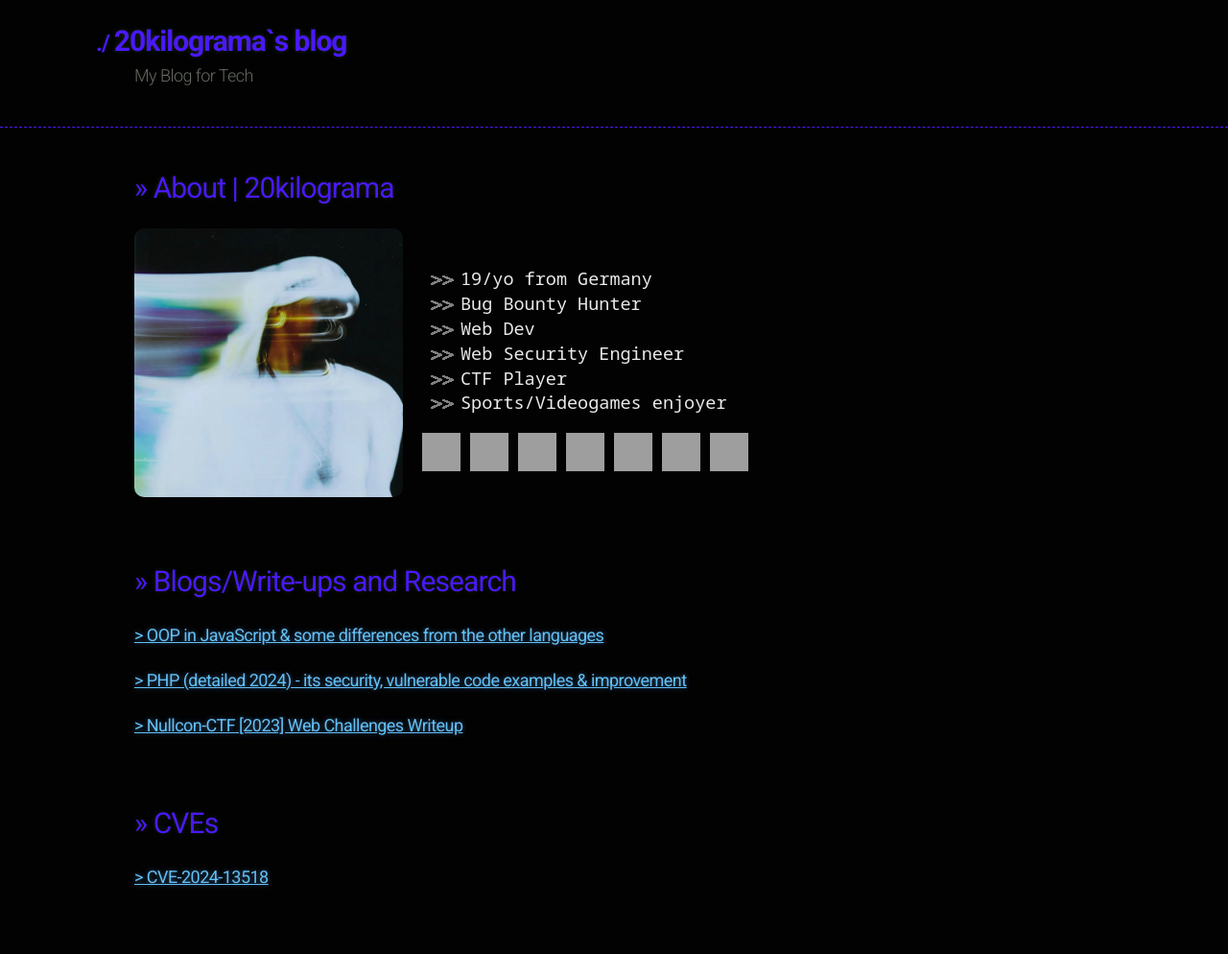
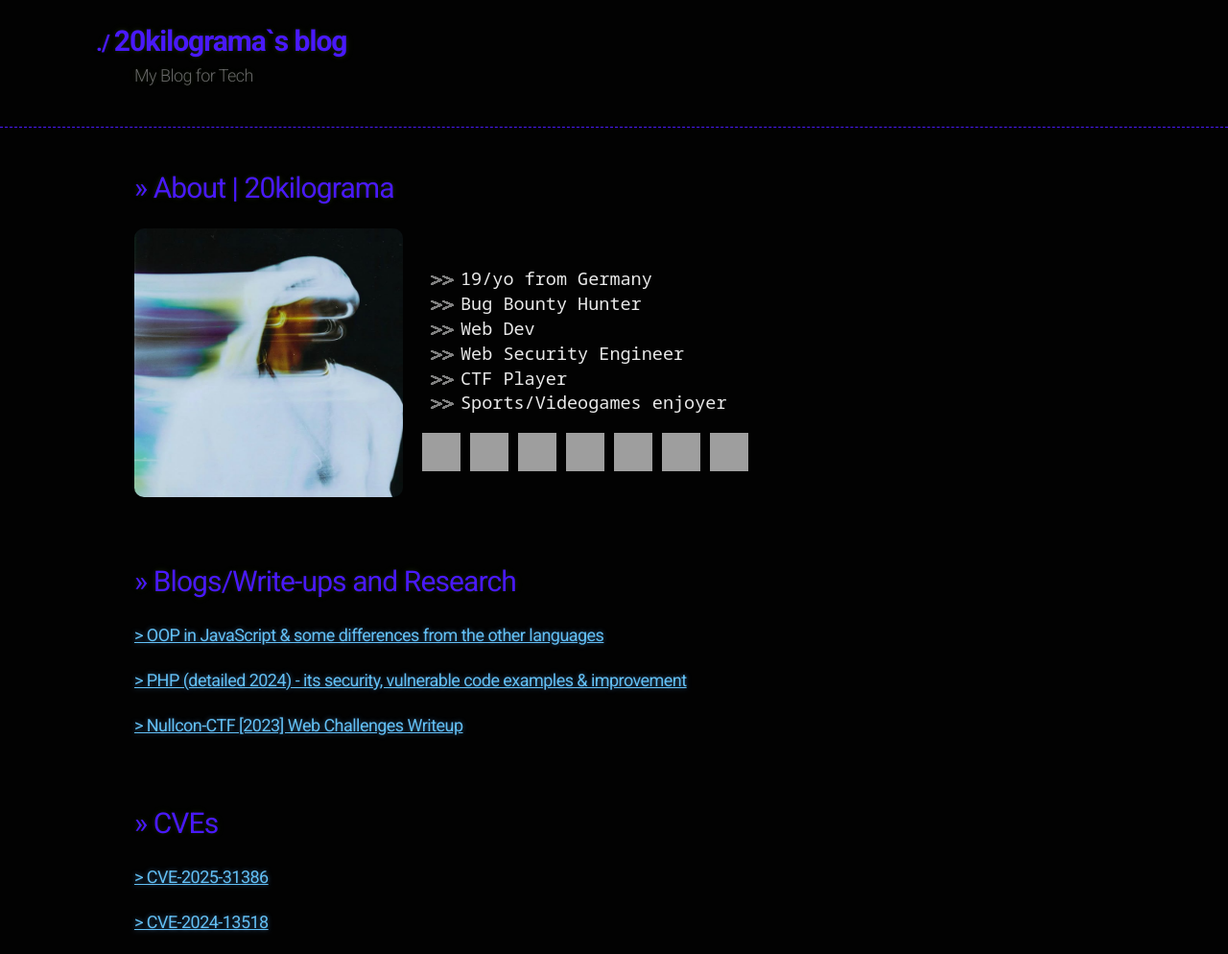
Before and after one commit to 20kilograma/blog, a Jekyll site: the page built from index.md, in a window 1280 px wide, cut to the strip 0-994 px from the top of the page. Shown: the whole strip at 96% size. Built offline with Jekyll 4.4.1, drawn with Linux system fonts in a browser that asks for light colours; nearby versions of some CDN libraries; some web fonts are replaced; our own code applies the rules of GitHub Pages for plain Markdown files; before the commit the page ends 947 px from its top, so only the background shows below that; grey boxes are pictures that could not be loaded.

Commit message:
Update index.md

```diff
--- a/index.md
+++ b/index.md
@@ -50,4 +50,5 @@
 
 # >> CVEs
 
+### <a href="https://www.cve.org/CVERecord?id=CVE-2025-31386"> > CVE-2025-31386 </a>
 ### <a href="https://www.cve.org/CVERecord?id=CVE-2024-13518"> > CVE-2024-13518 </a>
```
